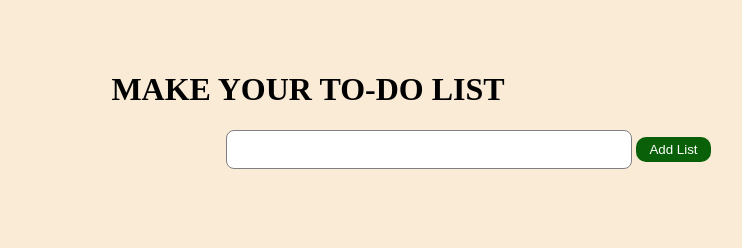
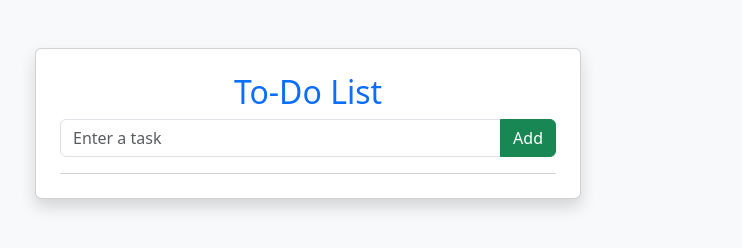
Before and after one commit to Aditya-singh-divineboy/My-To-do, a plain HTML site: page index.html in a window 1280 px wide. Shown: the whole page, without its empty margins (332-1074 px from the left). Drawn offline with nearby package versions, Linux system fonts and the light colour scheme.

Commit message:
Update index.html

```diff
--- a/index.html
+++ b/index.html
@@ -3,73 +3,26 @@
 <head>
     <meta charset="UTF-8">
     <meta name="viewport" content="width=device-width, initial-scale=1.0">
-    <title>To-do list Application</title>
+    <title>To-do List Application</title>
+    <link href="https://cdn.jsdelivr.net/npm/bootstrap@5.3.0/dist/css/bootstrap.min.css" rel="stylesheet">
 </head>
-<style>
-    body{
-        background-color: antiquewhite;
-    }
-.heading{
-    text-align: center;
-    padding-top:50px;
-}
-.input{
-    width: 400px;
-    height: 35px;
-    margin-left: 550px;
-    outline: none;
-    border: 0.5px solid gray;
-    border-radius: 8px;
+<body class="bg-light">
+    <div class="container mt-5">
+        <div class="row justify-content-center">
+            <div class="col-md-6">
+                <div class="card shadow p-4">
+                    <h2 class="text-center text-primary">To-Do List</h2>
+                    <div class="input-group mb-3">
+                        <input type="text" class="form-control" id="taskInput" placeholder="Enter a task">
+                        <button class="btn btn-success" id="btn">Add</button>
+                    </div>
+                    <ol class="list-group lists"></ol>
+                </div>
+            </div>
+        </div>
+    </div>
 
-}
-#btn{
-    width: 75px;
-    height: 25px;
-    background-color: #096009;
-    color: #ffff;
-    border-radius: 10px;
-    border: none;
-    outline: none;
-}
-.list-contaner{
-    padding: 20px;
-    padding-left: 210px;
-}
-.lists li{
-    padding: 6px;
-    border-radius: 10px;
-    position: relative;
-}
-.lists li:hover{
-    color: orange;
-    background-color: white;
-}
-.remove-btn{
-position: absolute;
-top: 2.5px;
-right: 2px;
-width: 75px;
-height: 25px;
-border-radius: 10px;
-outline: none;
-border: 0.5px solid gray;
-background-color: #aa0101;
-color: white;
-font-size: 12px;
-display: none;
-}
-.lists li:hover .remove-btn{
-    display: inline;
-}
-</style>
-<body>
-     <h1 class="heading">MAKE YOUR TO-DO LIST</h1>
-     <input type="text" class="input">
-     <button id="btn">Add List</button>
-     <div class="list-contaner">
-        <ol class="lists"></ol>
-     </div>
-     <script src="index.js">
-     </script>
+    <script src="https://cdn.jsdelivr.net/npm/bootstrap@5.3.0/dist/js/bootstrap.bundle.min.js"></script>
+    <script src="index.js"></script>
 </body>
 </html>
```
